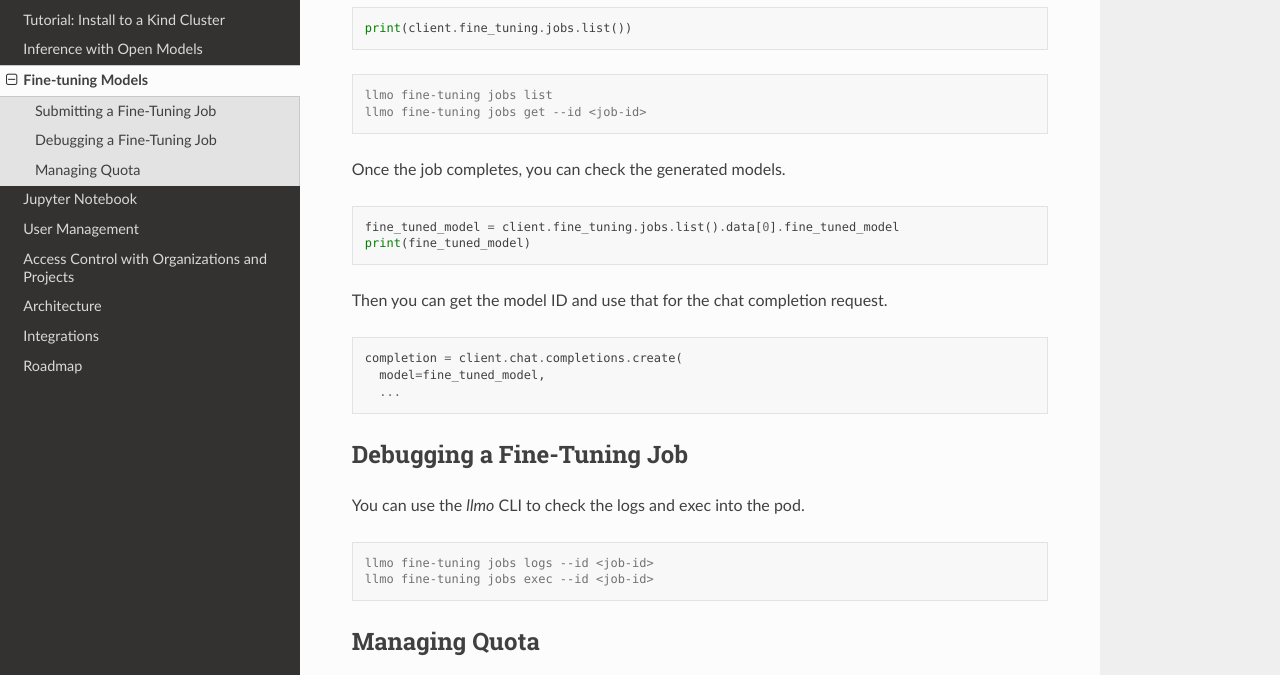
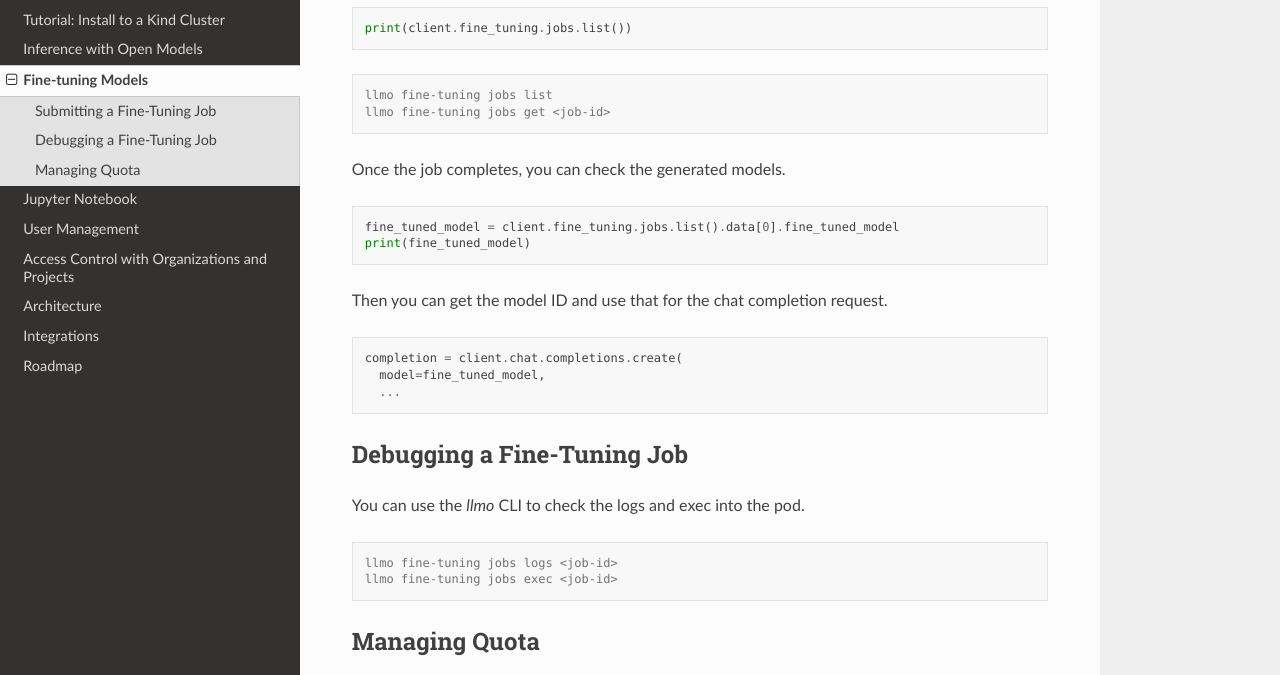
Before and after one commit to llm-operator/docs, a Sphinx documentation site: the page built from docs/source/fine_tuning.rst, in a window 1280 px wide and 900 px high, scrolled down 646 px. Shown: the part 155-830 px from the top of the window. Built offline with Sphinx 7.4.7 and the Read the Docs theme 2.0.0, drawn with Linux system fonts in a browser that asks for light colours.

Commit message:
Update the CLI version and update the usage of 'ft jobs' (#49)

```diff
--- a/docs/source/fine_tuning.rst
+++ b/docs/source/fine_tuning.rst
@@ -41,7 +41,7 @@ You can check the status of the job with the Python script or the `llmo` CLI.
 .. code-block:: console
 
    llmo fine-tuning jobs list
-   llmo fine-tuning jobs get --id <job-id>
+   llmo fine-tuning jobs get <job-id>
 
 
 Once the job completes, you can check the generated models.
@@ -67,8 +67,8 @@ You can use the `llmo` CLI to check the logs and exec into the pod.
 
 .. code-block:: console
 
-   llmo fine-tuning jobs logs --id <job-id>
-   llmo fine-tuning jobs exec --id <job-id>
+   llmo fine-tuning jobs logs <job-id>
+   llmo fine-tuning jobs exec <job-id>
 
 
 Managing Quota
--- a/docs/source/getting_started.rst
+++ b/docs/source/getting_started.rst
@@ -36,7 +36,7 @@ You can also download the CLI and use it.
 .. code-block:: console
 
    export ARCH=<e.g., linux-amd64, darwin-arm64>
-   curl --remote-name http://llm-operator-artifacts.s3.amazonaws.com/artifacts/cli/0.78.0/"${ARCH}"/llmo
+   curl --remote-name http://llm-operator-artifacts.s3.amazonaws.com/artifacts/cli/0.79.0/"${ARCH}"/llmo
    chmod u+x ./llmo
 
 
--- a/docs/source/tutorial.rst
+++ b/docs/source/tutorial.rst
@@ -108,7 +108,7 @@ and obtain the API key.
 
    # Download the binary.
    export ARCH=<e.g., linux-amd64, darwin-arm64>
-   curl --remote-name http://llm-operator-artifacts.s3.amazonaws.com/artifacts/cli/0.78.0/"${ARCH}"/llmo
+   curl --remote-name http://llm-operator-artifacts.s3.amazonaws.com/artifacts/cli/0.79.0/"${ARCH}"/llmo
    chmod u+x ./llmo
 
    # Login. Please see below for the details.
```
